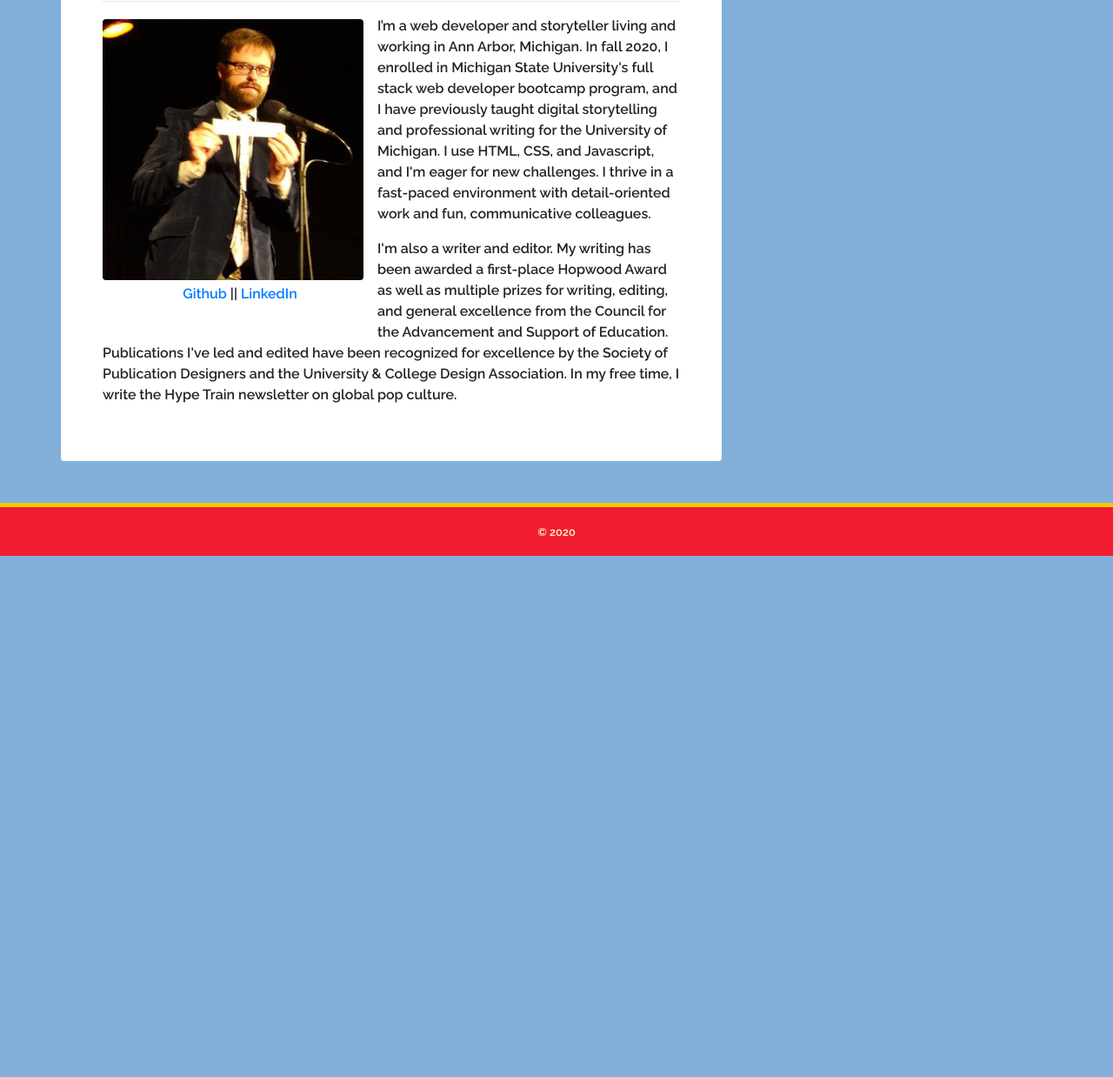
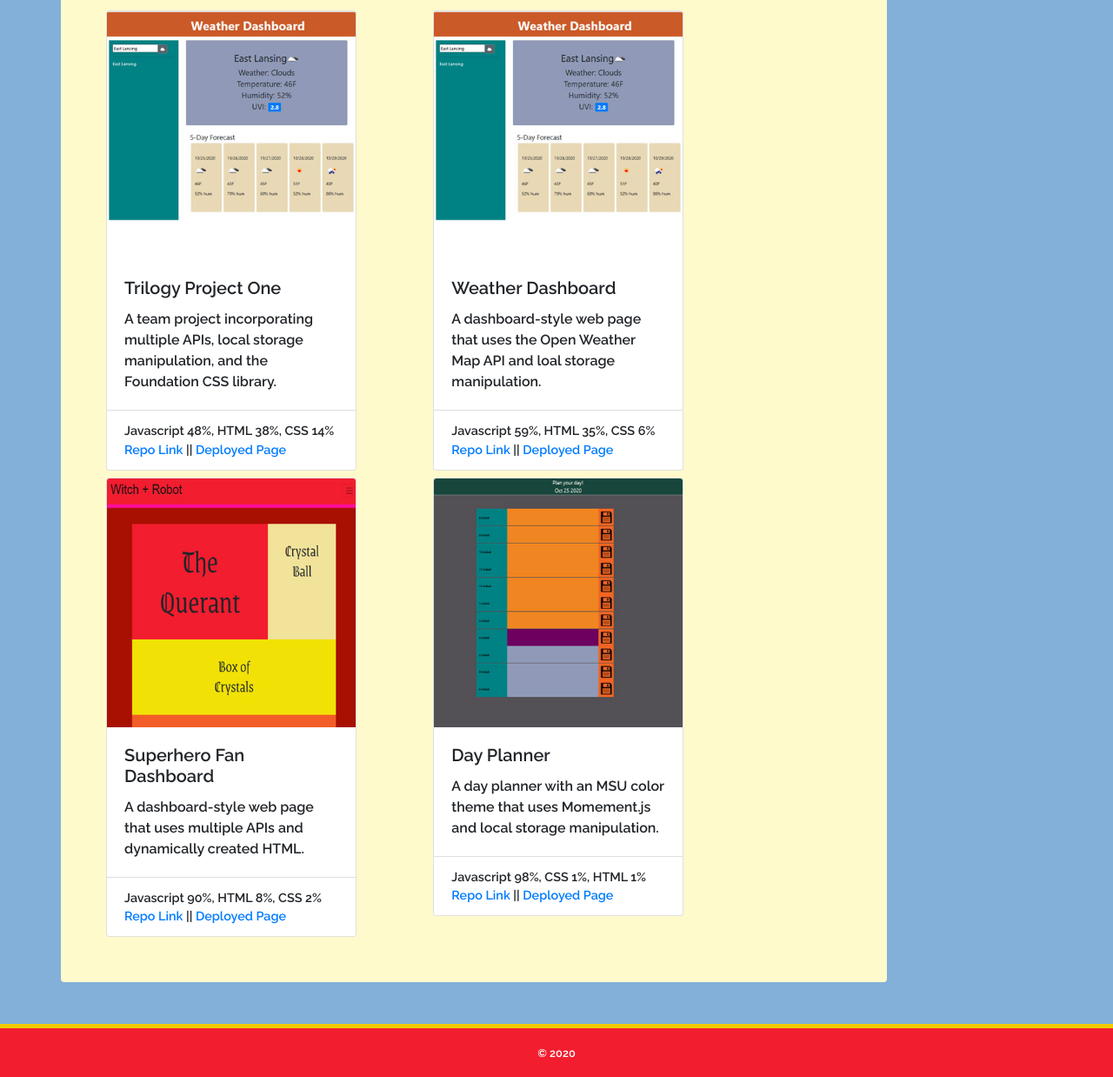
Before and after one commit to brianrshort/responsive-portfolio, a plain HTML site: page index.html in a window 1280 px wide. Shown: the part 220-1458 px from the top of the page at 87% size. Before the commit the page ends 859 px from the top, so only its background shows below. Drawn offline with nearby package versions, Linux system fonts and the light colour scheme.

Commit message:
Layout/content tweaks; file name correction

```diff
--- a/CSS/style.css
+++ b/CSS/style.css
@@ -43,6 +43,11 @@ figure figcaption {
     float: left;
 }
 
+.img-block {
+    display: block;
+}
+
+
 @media only screen and (max-width: 800px) {
 
 #floater {
--- a/index.html
+++ b/index.html
@@ -4,31 +4,32 @@
   <head>
 
     <meta charset="UTF-8">
-  <title>About Brian</title>
+    <title>Brian's Portfolio</title>
 
     <!-- We link our html to the Bootstrap CDN -->
     <link rel="stylesheet" href="https://maxcdn.bootstrapcdn.com/bootstrap/4.0.0/css/bootstrap.min.css">
     <link href="https://fonts.googleapis.com/css2?family=Raleway:wght@600&display=swap" rel="stylesheet">
+    <!--Font Awesome CDN link-->
+    <link rel="stylesheet" href="https://pro.fontawesome.com/releases/v5.10.0/css/all.css" integrity="sha384-AYmEC3Yw5cVb3ZcuHtOA93w35dYTsvhLPVnYs9eStHfGJvOvKxVfELGroGkvsg+p" crossorigin="anonymous"/>
     <link rel="stylesheet" href="CSS/style.css">
 
   </head>
 
 <body>
-    <nav class="navbar navbar-expand-lg">
 
-      <a class="index.html" href="index.html">Brian Short<span style="color: lightgray">/Web Developer</span></a>
+
+    <nav class="navbar navbar-expand-lg navbar-margin">
+
+        <a class="index.html" href="portfolio.html">Brian Short<span style="color: lightgray">/Web Developer</span></a>
 
         <!-- Toggler/collapsibe Button -->
         <button class="navbar-toggler" type="button" data-toggle="collapse" data-target="#collapsibleNavbar">
-        <span class="navbar-toggler-icon" id="burger"></span>
+          <span class="navbar-toggler-icon"></span>
         </button>
 
         <!-- Navbar links -->
         <div class="collapse navbar-collapse" id="collapsibleNavbar">
           <ul class="navbar-nav ml-auto">
-          <li class="nav-item">
-            <a class="nav-link" href="portfolio.html">Portfolio</a>
-          </li>
             <li class="nav-item">
               <a class="nav-link" href="index.html">About</a>
             </li>
@@ -41,39 +42,104 @@
 
     <section class="container">
         <section class="row">
-          <section class="col-12 col-lg-8 bg-white mt-5 p-5 rounded">
-            <h1>Meet Brian</h1>
+            <section class="col-12 col-lg-10 rounded mt-5 p-5">
+                <h2>Projects</h2>
                 <hr class="bg-gray">
-              <div id="floater" class="mb-0">
-                <figure>
-                <img src="Images/at-the-mic.jpg" height=300 width=300 alt="Brian at the mic" class="img-fluid float-left mr-3 mb-1 mt-1 rounded">
-                <figcaption><p><a href="">Github</a> || <a href="">LinkedIn</a><br></figcaption>
-                </figure>
+                <section class="row">
+
+                    <section class="col-12 col-md-5 m-1">
+                      <div class="card" style="width: 18rem;">
+                        <img class="card-img-top img-block" src="Images/Weather-Dashboard.jpg" alt="Card image cap">
+                        <div class="card-body">
+                          <h5 class="card-title">Trilogy Project One</h5>
+                          <p class="card-text">A team project incorporating multiple APIs, local storage manipulation, and the Foundation CSS library.</p>
                         </div>
-                <p>
-                  I’m a web developer and storyteller living and working in Ann Arbor, Michigan.
-                  In fall 2020, I enrolled in Michigan State University's full stack web developer bootcamp program, and I have previously
-                  taught digital storytelling and professional writing for the University of Michigan. I use HTML, CSS, and Javascript, and
-                  I'm eager for new challenges. I thrive in a fast-paced environment with detail-oriented work and fun, communicative colleagues.
-                </p>
-                <p>
-                  I'm also a writer and editor. My writing has been awarded a first-place Hopwood Award as well as multiple prizes for
-                  writing, editing, and general excellence from the Council for the
-                  Advancement and Support of Education. Publications I've led and edited have been recognized for excellence
-                  by the Society of Publication Designers and the University & College Design Association. In my free time, I write
-                  the Hype Train newsletter on global pop culture.
-                </p>
+                        <ul class="list-group list-group-flush">
+                          <li class="list-group-item" style="font-size: .9em;">
+                            Javascript 48%, HTML 38%, CSS 14%
+                            <br>
+                            <a href="https://github.com/brianrshort/trilogy-project-one">Repo Link</a>
+                            ||
+                             <a href="https://brianrshort.github.io/trilogy-project-one/">Deployed Page</a>
+                          </li>
+                        </ul>
+                      </div>
+                    </section>
+
+                    <section class="col-12 col-md-5 m-1">
+                      <div class="card" style="width: 18rem;">
+                        <img class="card-img-top img-block" src="Images/Weather-Dashboard.jpg" alt="Card image cap">
+                        <div class="card-body">
+                          <h5 class="card-title">Weather Dashboard</h5>
+                          <p class="card-text">A dashboard-style web page that uses the Open Weather Map API and loal storage manipulation.</p>
+                        </div>
+                        <ul class="list-group list-group-flush">
+                          <li class="list-group-item" style="font-size: .9em;">Javascript 59%, HTML 35%, CSS 6%
+                            <br>
+                            <a href="https://github.com/brianrshort/open-weather-api-weather-dashboard">Repo Link</a>
+                            ||
+                             <a href="https://brianrshort.github.io/open-weather-api-weather-dashboard">Deployed Page</a>
+                          </li>
+                        </ul>
+                      </div>
+                    </section>
+                </section>
+                <section class="row">
+
+                    <section class="col-12 col-md-5 m-1">
+                      <div class="card" style="width: 18rem;">
+                        <img class="card-img-top" src="Images/Super-Dashboard.jpg" alt="Card image cap">
+                        <div class="card-body">
+                          <h5 class="card-title">Superhero Fan Dashboard</h5>
+                          <p class="card-text">A dashboard-style web page that uses multiple APIs and dynamically created HTML.</p>
+                        </div>
+                        <ul class="list-group list-group-flush">
+                          <li class="list-group-item" style="font-size: .9em;">Javascript 90%, HTML 8%, CSS 2%
+                            <br>
+                            <a href="https://github.com/brianrshort/Superhero-Fan-Dashboard">Repo Link</a>
+                            ||
+                             <a href="https://brianrshort.github.io/Superhero-Fan-Dashboard">Deployed Page</a>
+                          </li>
+                        </ul>
+                      </div>
+                      </section>
+
+                      <section class="col-12 col-md-5 m-1">
+                      <div class="card" style="width: 18rem;">
+                        <img class="card-img-top" src="Images/Day-Planner.jpg" alt="Card image cap">
+                        <div class="card-body">
+                          <h5 class="card-title">Day Planner</h5>
+                          <p class="card-text">A day planner with an MSU color theme that uses Momement.js and local storage manipulation.</p>
+                        </div>
+                        <ul class="list-group list-group-flush">
+                          <li class="list-group-item" style="font-size: .9em;">Javascript 98%, CSS 1%, HTML 1%
+                            <br>
+                            <a href="https://github.com/brianrshort/day-planner-with-moment-js">Repo Link</a>
+                            ||
+                             <a href="https://brianrshort.github.io/day-planner-with-moment-js/">Deployed Page</a>
+                          </li>
+                        </ul>
+                      </div>
+                </section>
+                    </section>
                 </section>
             </section>
         </section>
 
+
     <!--Footer-->
-    <footer class="w-100 text-center mt-5 p-3">
+    <footer class="w-100 text-center text-white mt-5 p-3">
               <small>&copy; 2020</small>
+
     </footer>
+
 
 <script src="https://cdnjs.cloudflare.com/ajax/libs/jquery/3.2.1/jquery.min.js"></script>
 <script src="https://maxcdn.bootstrapcdn.com/bootstrap/4.0.0/js/bootstrap.min.js"></script>
 
+
+
+
 </body>
+
 </html>
```
Also changed, not shown: about.html (added, +76 -0 lines), contact.html (+1 -4 lines), portfolio.html (deleted, +0 -131 lines). Lines whose indentation alone changed are shown as unchanged.
